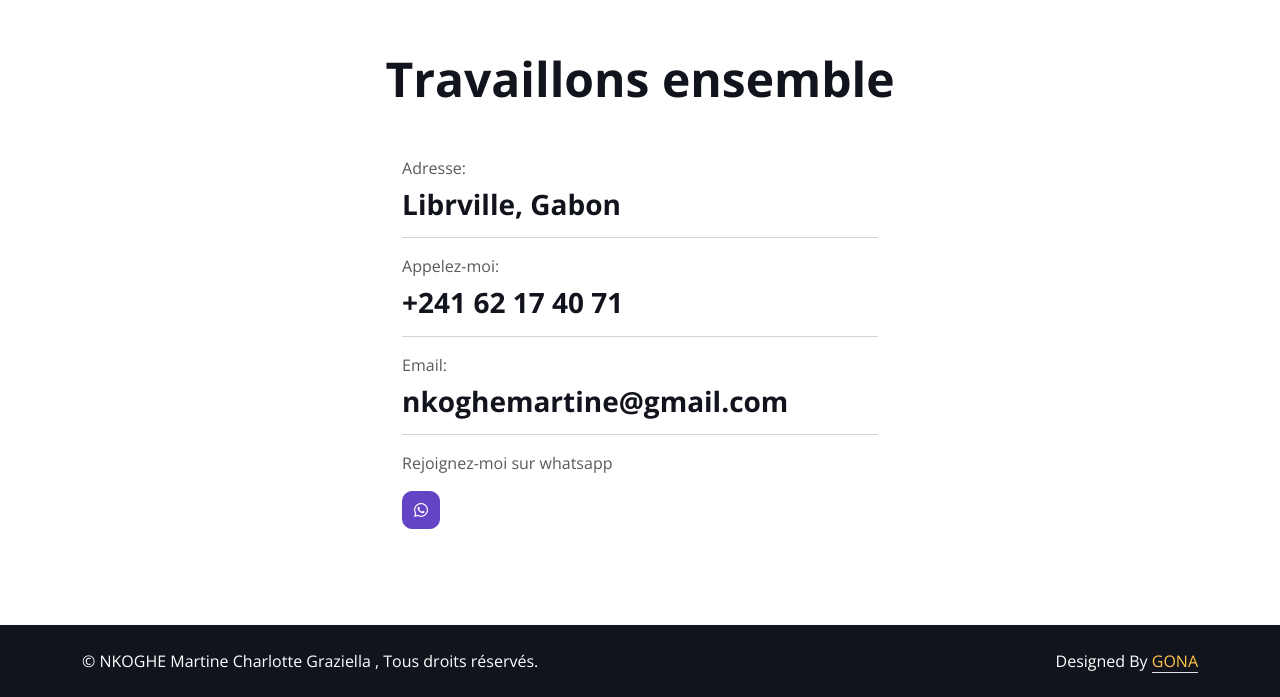
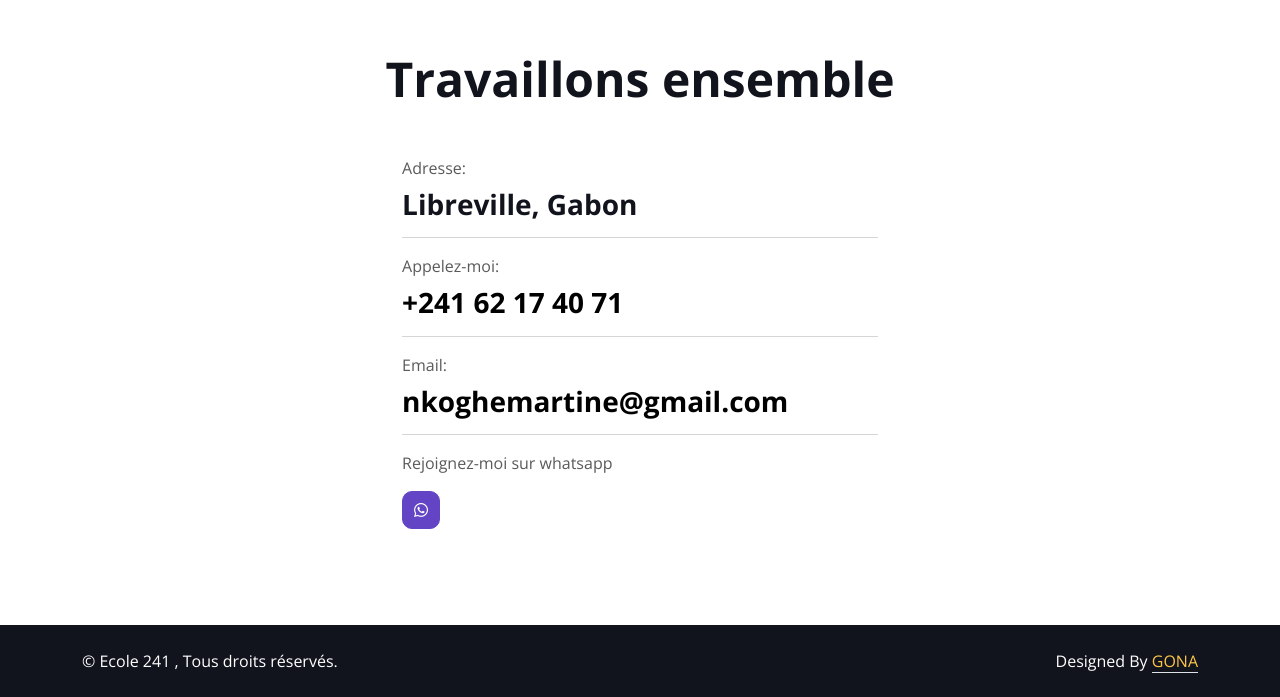
Before and after one commit to Orphee241/nmch, a plain HTML site: page index.html in a window 1280 px wide. Shown: the part 1878-2575 px from the top of the page. Drawn offline with nearby package versions, Linux system fonts and the light colour scheme.

Commit message:
Modification de la section contact

```diff
--- a/index.html
+++ b/index.html
@@ -511,13 +511,13 @@
             <div class="row g-5">
                 <div  class="mecontacter col-lg-6 col-md-6 wow fadeInUp" data-wow-delay="0.1s">
                     <p class="mb-2">Adresse:</p>
-                    <h3 class="fw-bold">Librville, Gabon</h3>
+                    <h3 class="fw-bold">Libreville, Gabon</h3>
                     <hr class="w-100">
                     <p class="mb-2">Appelez-moi:</p>
-                    <h3 class="fw-bold">+241 62 17 40 71</h3>
+                    <h3 class="fw-bold"><a style="color: black;" href="tel:+241 62 17 40 71">+241 62 17 40 71</a></h3>
                     <hr class="w-100">
                     <p class="mb-2">Email:</p>
-                    <h3 class="fw-bold">nkoghemartine@gmail.com</h3>
+                    <h3 class="fw-bold"><a style="color: black;" href="mailto:nkoghemartine@gmail.com">nkoghemartine@gmail.com</a></h3>
                     <hr class="w-100">
                     <p class="mb-2">Rejoignez-moi sur whatsapp</p>
                     <div class="d-flex pt-2">
@@ -586,7 +586,7 @@
             <div class="container">
                 <div class="row">
                     <div class="col-md-6 text-center text-md-start mb-3 mb-md-0">
-                        &copy; NKOGHE Martine Charlotte Graziella , Tous droits réservés.
+                        &copy; Ecole 241 , Tous droits réservés.
                     </div>
                     <div style="text-decoration: none;" class="col-md-6 text-center text-md-end">
                         <!--/*** This template is free as long as you keep the footer author’s credit link/attribution link/backlink. If you'd like to use the template without the footer author’s credit link/attribution link/backlink, you can purchase the Credit Removal License from "https://htmlcodex.com/credit-removal". Thank you for your support. ***/-->
```
